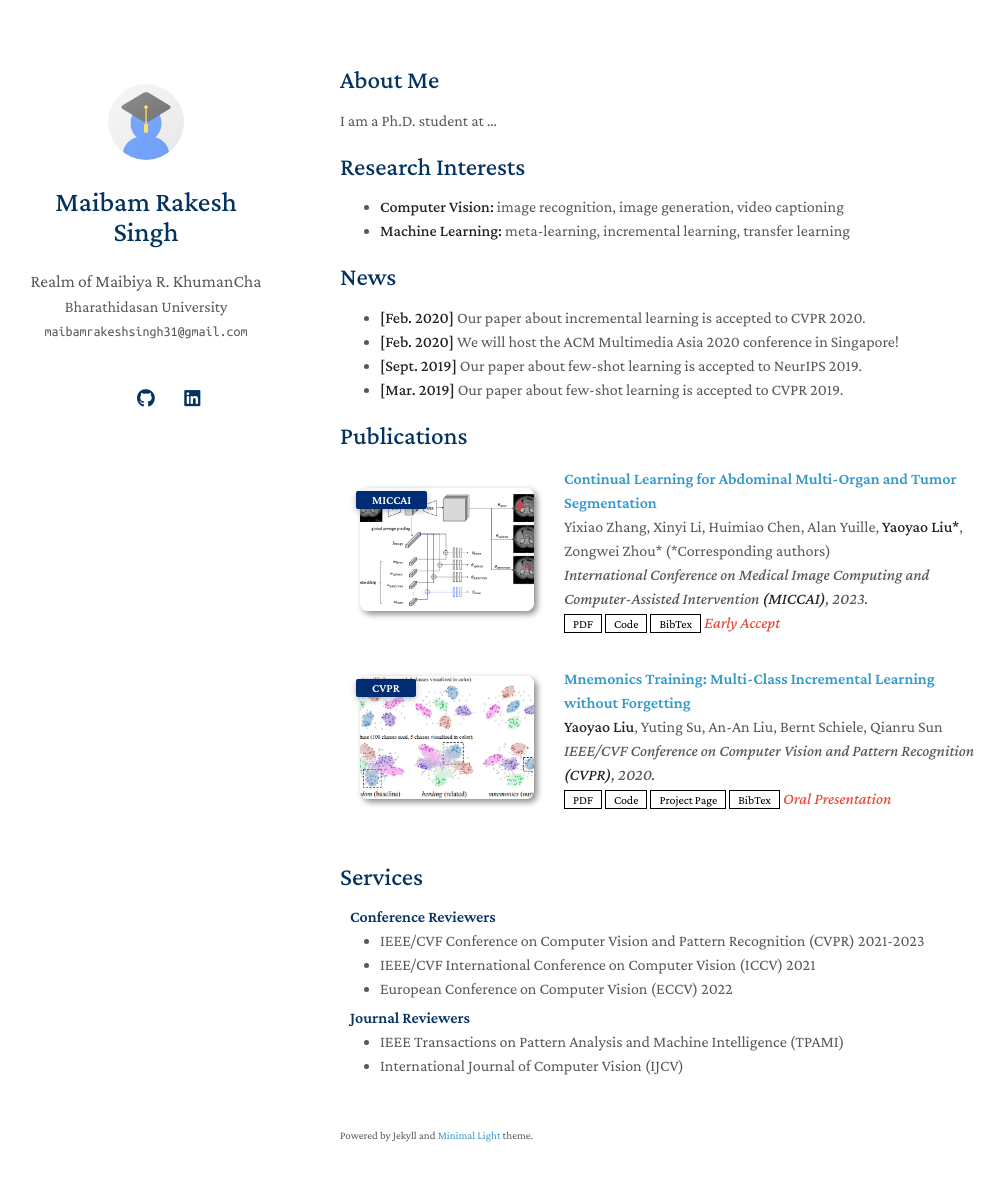
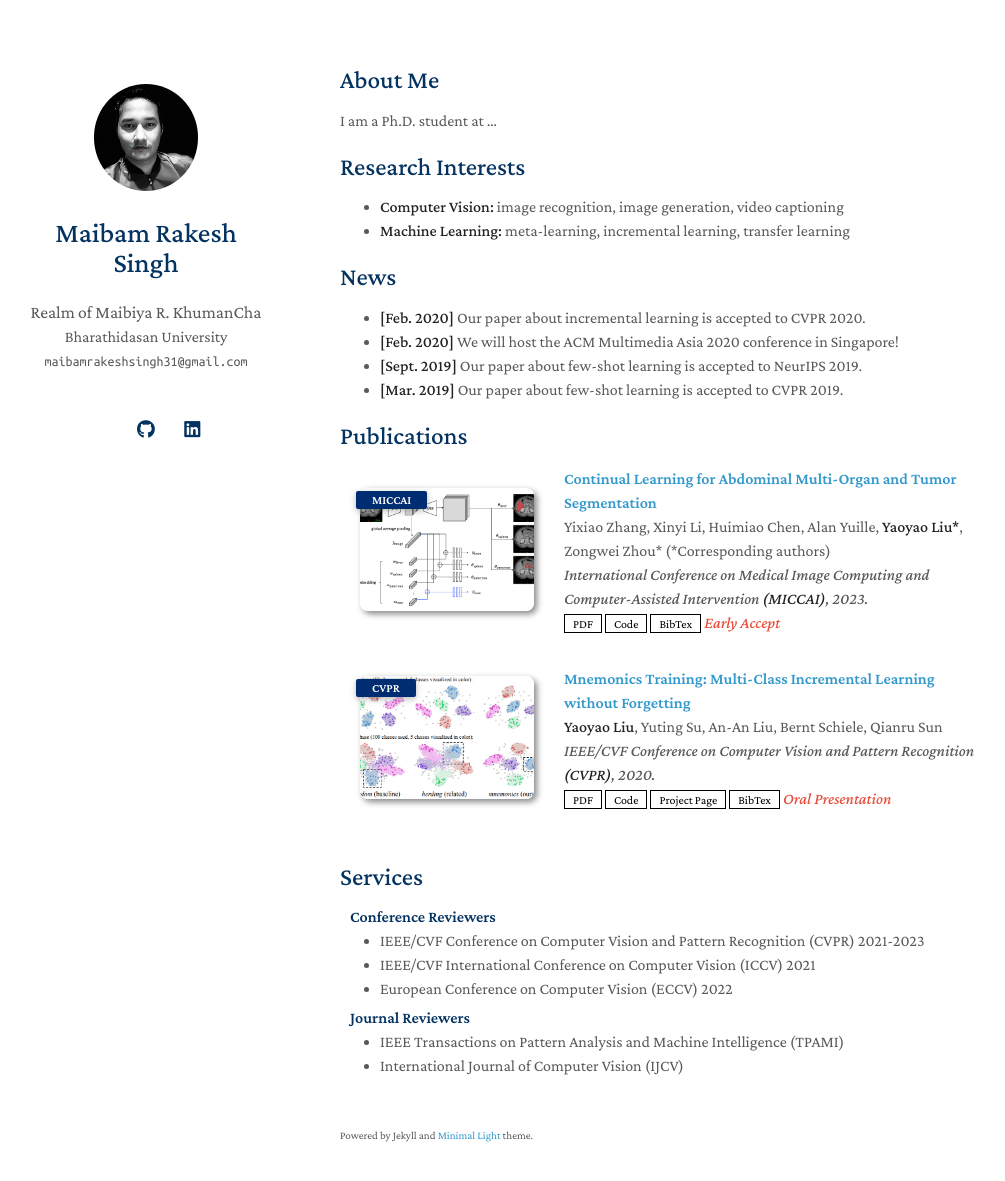
Before and after one commit to maibamrakeshsingh/maibamrkh.github.io, a Jekyll site: the page built from index.md, in a window 1280 px wide and 1216 px high. Shown: the top 1181 px of the window, without its empty margins (130-1135 px from the left). Built offline with Jekyll 4.4.1, drawn with Linux system fonts in a browser that asks for light colours; a style sheet for code colours, icons or effects is not loaded; our own code applies the rules of GitHub Pages for plain Markdown files.

Commit message:
Update _config.yml

```diff
--- a/_config.yml
+++ b/_config.yml
@@ -20,7 +20,7 @@ twitter: https://twitter.com/
 
 # Images (e.g., your profile picture and your website's favicon)
 # "favicon" and "favicon_dark" are used for the light and dark modes, respectively.
-avatar: ./assets/img/avatar.png
+avatar: ./assets/img/maibam_photo.png
 favicon: ./assets/img/favicon.png
 favicon_dark: ./assets/img/favicon-dark.png
 
```
